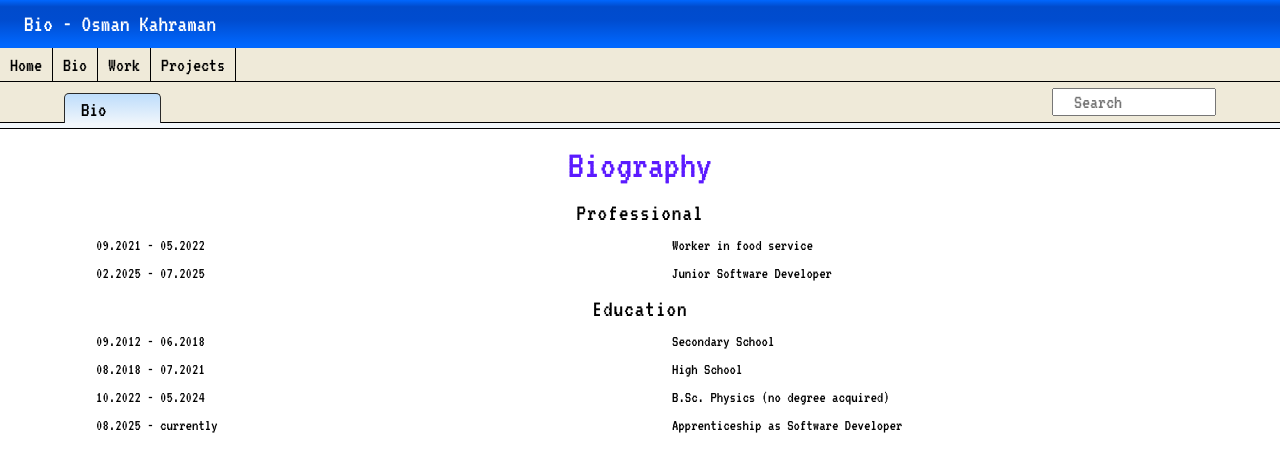
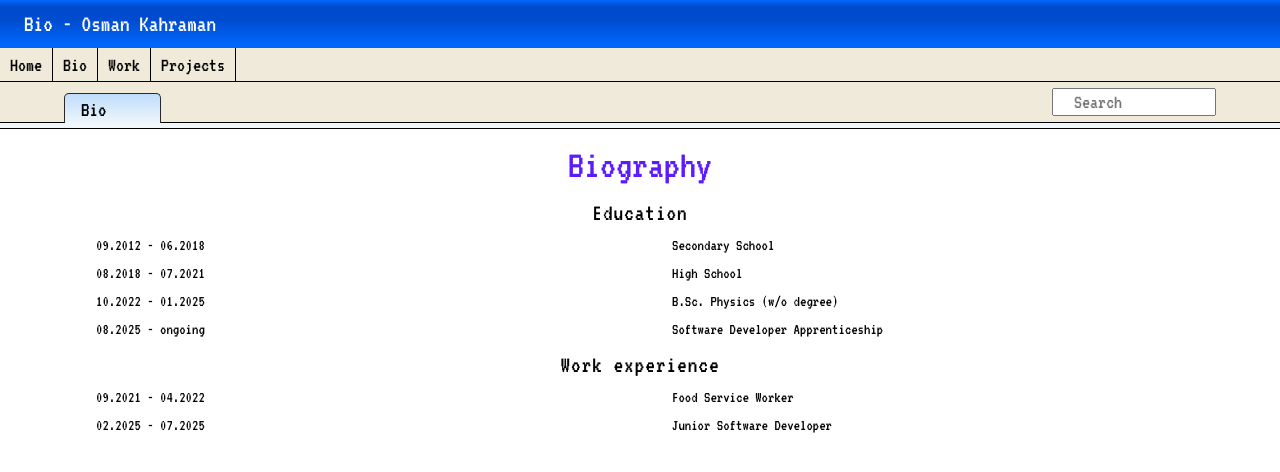
Before and after one commit to kahosman/osmankahraman.eu, a React (Vite) app: page /bio in a window 1280 px wide. Shown: the top 472 px of the page. Built offline with nearby package versions, Linux system fonts and the light colour scheme; some icons are missing.

Commit message:
Changed Biography to load entries from JSON file instead of using static text

```diff
--- /dev/null
+++ b/src/components/BioEntry.jsx
@@ -0,0 +1,9 @@
+function BioEntry({text,startDate,endDate}) {
+  return (
+    <div className="bio-list-item-div">
+      <p className="bio-list-date-p">{startDate} - {endDate}</p>
+      <p>{text}</p>
+    </div>
+  );
+}
+export default BioEntry;
--- /dev/null
+++ b/src/data/bioEntries.json
@@ -0,0 +1,73 @@
+{
+  "education": [
+    {
+      "id": 1,
+      "title": "Extended Secondary School Certificate",
+      "shortTitle": "Secondary School",
+      "orgName": "Oberschule Ofenderdiek",
+      "startDate": "09.2012",
+      "endDate": "06.2018",
+      "originalName": "Erweiterte Sekundarabschluss I",
+      "location": "Oldenburg (Oldb), Germany",
+      "finalGrade": 2.1,
+      "eqfLevel": 3
+    },
+    {
+      "id": 2,
+      "title": "General Qualification for University Entrance",
+      "shortTitle": "High School",
+      "orgName": "Berufliches Gymnasium Technik an dem Bildungszentrum für Technik und Gestaltung der Stadt Oldenburg",
+      "startDate": "08.2018",
+      "endDate": "07.2021",
+      "originalName": "Allgemeine Hochschulreife",
+      "location": "Oldenburg (Oldb), Germany",
+      "finalGrade": 2.8,
+      "eqfLevel": 4
+    },
+    {
+      "id": 4,
+      "title": "Bachelor of Science, Physics (no degree acquired)",
+      "shortTitle": "B.Sc. Physics (w/o degree)",
+      "orgName": "Carl von Ossietzky Universität Oldenburg",
+      "startDate": "10.2022",
+      "endDate": "01.2025",
+      "originalName": "Bachelor of Science, Physik",
+      "location": "Oldenburg (Oldb), Germany",
+      "eqfLevel": 6
+    },
+    {
+      "id": 6,
+      "title": "Apprenticeship as a Software Developer",
+      "shortTitle": "Software Developer Apprenticeship",
+      "orgName": "FAMO GmbH & Co. KG",
+      "startDate": "08.2025",
+      "endDate": "ongoing",
+      "originalName": "Ausbildung als Fachinformatiker in der Anwendungsentwicklung",
+      "location": "Oldenburg (Oldb), Germany",
+      "eqfLevel": 4
+    }
+
+  ],
+  "professional": [
+    {
+      "id": 3,
+      "title": "Quick Service Sestaurant Crew Member",
+      "shortTitle": "Food Service Worker",
+      "orgName": "MONTI Systems IV GmbH & Co. KG",
+      "startDate": "09.2021",
+      "endDate": "04.2022",
+      "originalName": "Mitarbeiter im Restaurant",
+      "location": "Oldenburg (Oldb), Germany"
+    },
+    {
+      "id": 5,
+      "title": "Software Developer position before my apprenticeship",
+      "shortTitle": "Junior Software Developer",
+      "orgName": "FAMO GmbH & Co. KG",
+      "startDate": "02.2025",
+      "endDate": "07.2025",
+      "originalName": "Mitarbeiter in der IT",
+      "location": "Oldenburg (Oldb), Germany"
+    }
+  ]
+}
--- a/src/pages/Biography.jsx
+++ b/src/pages/Biography.jsx
@@ -1,40 +1,32 @@
+import BioEntry from "/src/components/BioEntry";
+import bioEntries from "/src/data/bioEntries.json";
 function Biography() {
+  const educationEntries = bioEntries.education
+  const professionalEntries = bioEntries.professional
   return (
     <main>
       <h1>Biography</h1>
       <section className="main-list-section">
-        <h3>Professional</h3>
-        <div className="bio-list-div">
-          <div className="bio-list-item-div">
-            <p className="bio-list-date-p">09.2021 - 05.2022</p>
-            <p>Worker in food service</p>
-          </div>
-          <div className="bio-list-item-div">
-            <p className="bio-list-date-p">02.2025 - 07.2025</p>
-            <p>Junior Software Developer</p>
-          </div>
-        </div>
+        <h3>Education</h3>
+        {educationEntries.map((entry) => (
+          <BioEntry
+            key={entry.id}
+            text={entry.shortTitle}
+            startDate={entry.startDate}
+            endDate={entry.endDate}
+          />
+        ))}
       </section>
       <section className="main-list-section">
-        <h3>Education</h3>
-        <div className="bio-list-div">
-          <div className="bio-list-item-div">
-            <p className="bio-list-date-p">09.2012 - 06.2018</p>
-            <p>Secondary School</p>
-          </div>
-          <div className="bio-list-item-div">
-            <p className="bio-list-date-p">08.2018 - 07.2021</p>
-            <p>High School</p>
-          </div>
-          <div className="bio-list-item-div">
-            <p className="bio-list-date-p">10.2022 - 05.2024</p>
-            <p>B.Sc. Physics (no degree acquired)</p>
-          </div>
-          <div className="bio-list-item-div">
-            <p className="bio-list-date-p">08.2025 - currently</p>
-            <p>Apprenticeship as Software Developer</p>
-          </div>
-        </div>
+        <h3>Work experience</h3>
+        {professionalEntries.map((entry) => (
+          <BioEntry
+            key={entry.id}
+            text={entry.shortTitle}
+            startDate={entry.startDate}
+            endDate={entry.endDate}
+          />
+        ))}
       </section>
     </main>
   );
```
